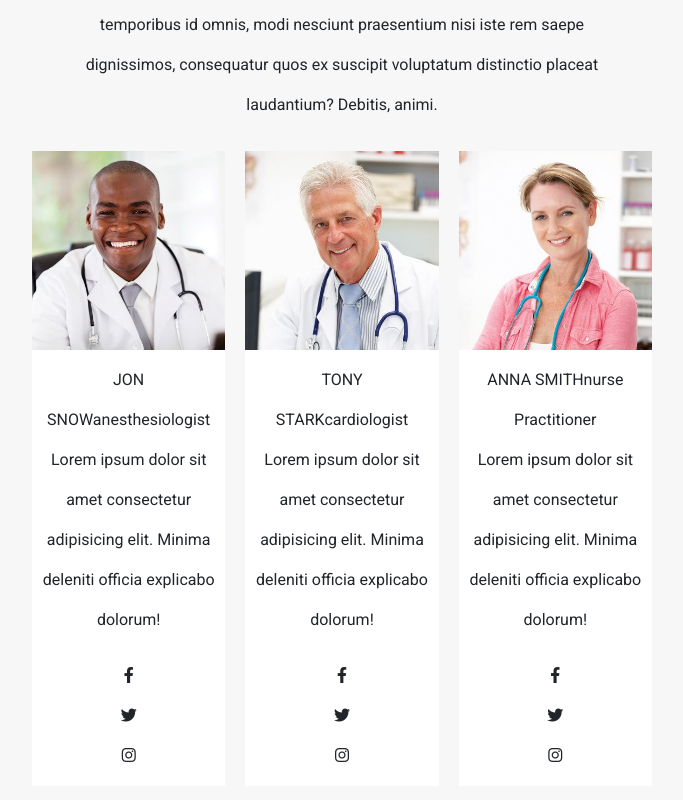
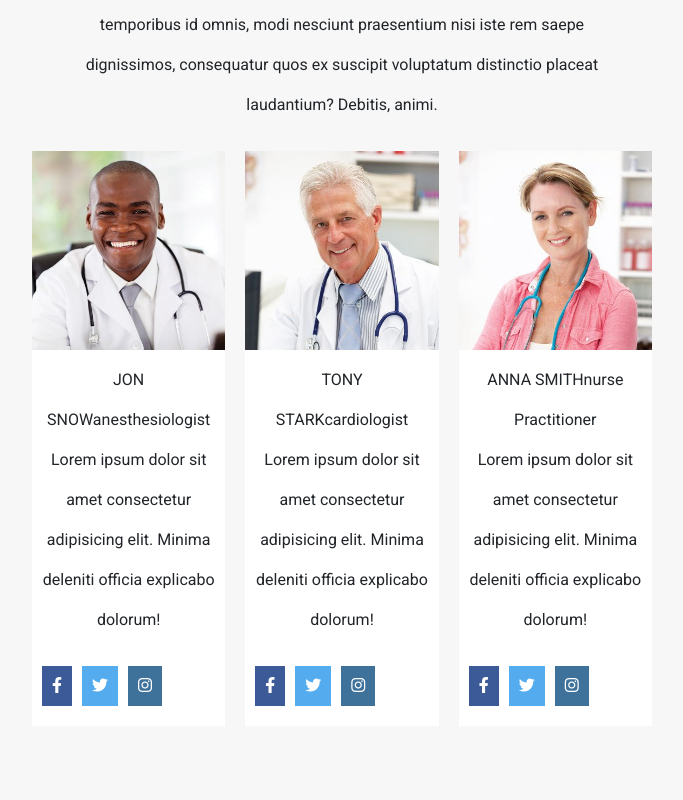
Before and after one commit to LuongoAndrea/proj-html-vuejs, a Vue app: page / in a window 1280 px wide. Shown: the part 1530-2330 px from the top of the page, without its empty margins (298-981 px from the left). Built offline with nearby package versions, Linux system fonts and the light colour scheme.

Commit message:
if classi social

```diff
--- a/src/assets/styles/partials/variables.scss
+++ b/src/assets/styles/partials/variables.scss
@@ -11,7 +11,6 @@ $linear:  linear-gradient(90deg, #50B9B6 0%, #3F74B7 100%);
 $facebook: #3C5998;
 $twitter: #54ACEE;
 $youtube: #CD201F;
-$facebook: #3C5998;
 $insta: #3F729B;
 
 /*
--- a/src/components/SectionTwo.vue
+++ b/src/components/SectionTwo.vue
@@ -28,9 +28,18 @@
                             </div>
 
                             <p>{{item.paragraph}}</p>
-                            <div>
+                            <div class="d-flex">
                                 <div v-for="(item, index) in item.social">
-                                    <span><i :class="'fa-brands '+item"></i></span>
+                                    <!-- <span><a :href="item.link"><i :class="'fa-brands '+item.social"></i></a></span> -->
+                                    <div v-if="item.social === 'fa-facebook-f'" class="social facebook">
+                                        <span><a :href="item.link"><i :class="'fa-brands '+item.social"></i></a></span>
+                                    </div>
+                                    <div v-else-if="item.social === 'fa-twitter'" class="social twitter">
+                                        <span><a :href="item.link"><i :class="'fa-brands '+item.social"></i></a></span>
+                                    </div>
+                                    <div v-else-if="item.social === 'fa-instagram'" class="social instagram">
+                                        <span><a :href="item.link"><i :class="'fa-brands '+item.social"></i></a></span>
+                                    </div>
                                 </div>
                             </div>
 
@@ -54,8 +63,9 @@
             return {
                 store,
             }
-        }
+        },
     }
+
 </script>
 
 <style lang="scss" scoped>
@@ -71,4 +81,22 @@
             padding: 10px;
         }
     }
+    .facebook{
+            background-color: $facebook;
+        }
+        .instagram{
+            background-color: $insta;
+        }
+        .twitter{
+            background-color: $twitter;
+        }
+    .social{
+        padding: 0px 10px;
+        margin: 10px 10px 10px 0;
+
+        a{
+            color: $white;
+            // color: black;
+        }
+    }
 </style>
--- a/src/store.js
+++ b/src/store.js
@@ -86,9 +86,21 @@ export const store = reactive({
                     profession:'anesthesiologist',
                     paragraph:'Lorem ipsum dolor sit amet consectetur adipisicing elit. Minima deleniti officia explicabo dolorum!',
                     social:[
-                        'fa-facebook-f',
-                        'fa-twitter',
-                        'fa-instagram'
+                        {
+                            social:'fa-facebook-f',
+                            link:'#',
+                            class:'facebook'
+                        },
+                        {
+                            social:'fa-twitter',
+                            link:'#',
+                            class:'twitter'
+                        },
+                        {
+                            social:'fa-instagram',
+                            link:'#',
+                            class:'instagram'
+                        }
                     ]
                 },
                 {
@@ -97,9 +109,21 @@ export const store = reactive({
                     profession:'cardiologist',
                     paragraph:'Lorem ipsum dolor sit amet consectetur adipisicing elit. Minima deleniti officia explicabo dolorum!',
                     social:[
-                        'fa-facebook-f',
-                        'fa-twitter',
-                        'fa-instagram'
+                        {
+                            social:'fa-facebook-f',
+                            link:'#',
+                            class:'facebook'
+                        },
+                        {
+                            social:'fa-twitter',
+                            link:'#',
+                            class:'twitter'
+                        },
+                        {
+                            social:'fa-instagram',
+                            link:'#',
+                            class:'instagram'
+                        }
                     ]
                 },
                 {
@@ -108,9 +132,21 @@ export const store = reactive({
                     profession:'nurse practitioner',
                     paragraph:'Lorem ipsum dolor sit amet consectetur adipisicing elit. Minima deleniti officia explicabo dolorum!',
                     social:[
-                        'fa-facebook-f',
-                        'fa-twitter',
-                        'fa-instagram'
+                        {
+                            social:'fa-facebook-f',
+                            link:'#',
+                            class:'facebook'
+                        },
+                        {
+                            social:'fa-twitter',
+                            link:'#',
+                            class:'twitter'
+                        },
+                        {
+                            social:'fa-instagram',
+                            link:'#',
+                            class:'instagram'
+                        }
                     ]
                 }
             ]
```
